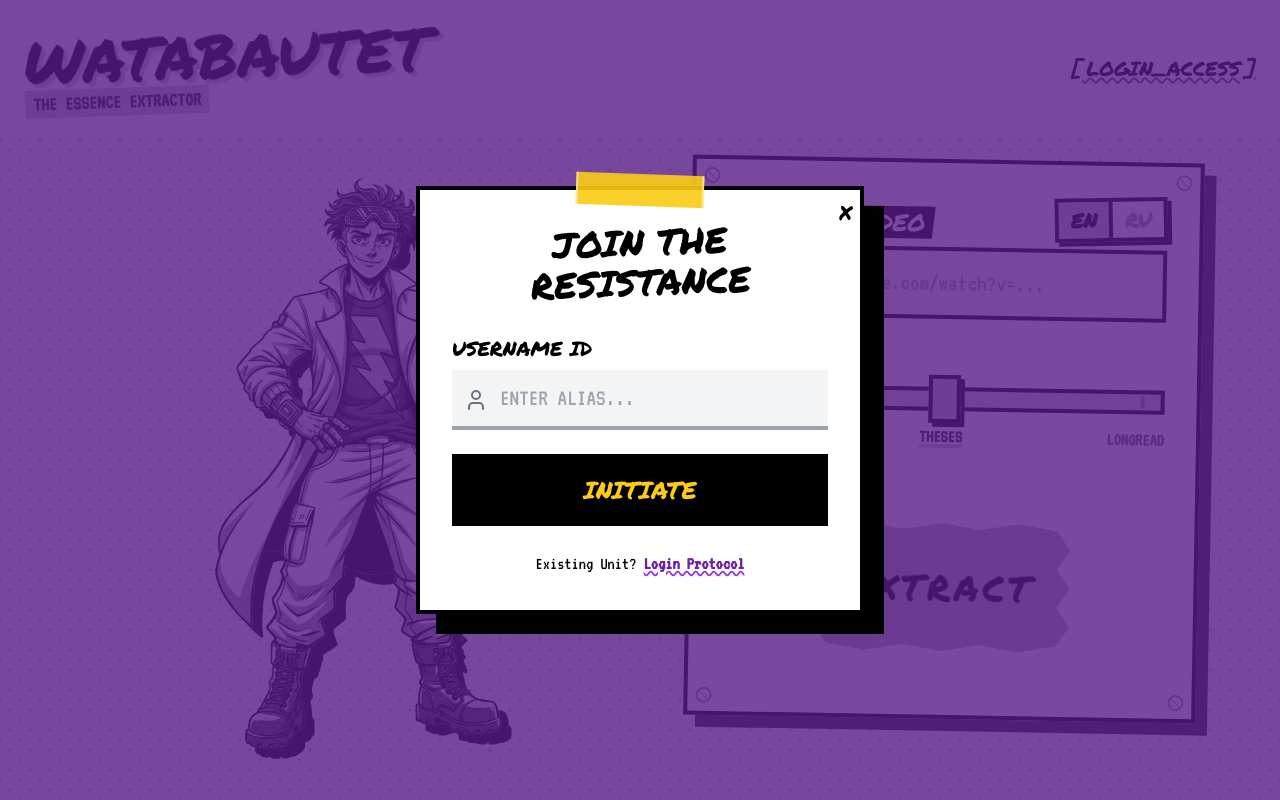
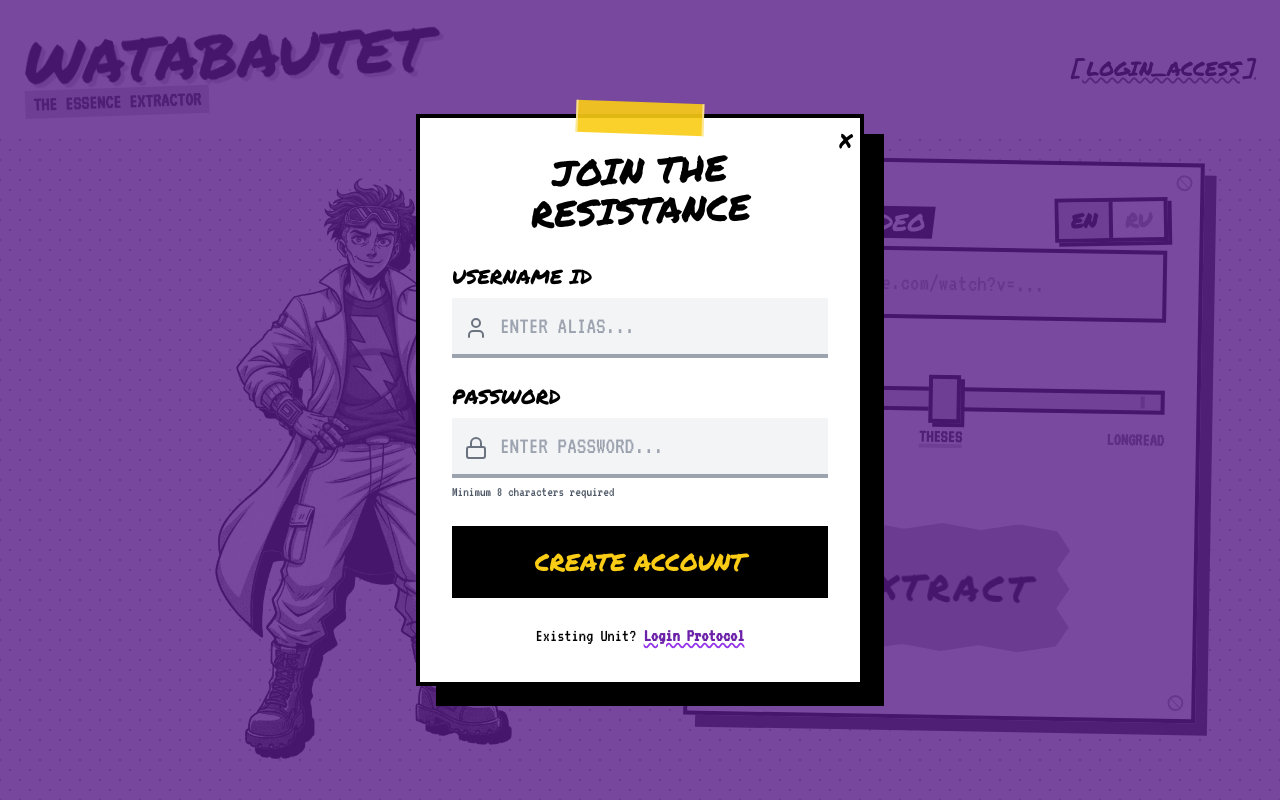
Before and after one commit to Mas5ive/Watabautet, a React (Vite) app in the folder frontend/: page / in a window 1280 px wide. Both pictures are taken after a click on the button "EXTRACT". Built offline with nearby package versions, Linux system fonts and the light colour scheme; grey boxes are pictures that could not be loaded.

Commit message:
feat(frontend): add registration

```diff
--- a/frontend/src/components/AuthModal.tsx
+++ b/frontend/src/components/AuthModal.tsx
@@ -1,7 +1,8 @@
 import React, { useState } from 'react';
 import { User } from '../types';
-import { mockLogin, mockRegister } from '../services/mockBackend';
-import { AlertTriangle, User as UserIcon } from 'lucide-react';
+import { mockLogin } from '../services/mockBackend';
+import { registerUser } from '../services/api';
+import { AlertTriangle, User as UserIcon, Lock } from 'lucide-react';
 
 interface AuthModalProps {
   initialMode: 'login' | 'register';
@@ -12,6 +13,7 @@ interface AuthModalProps {
 export const AuthModal: React.FC<AuthModalProps> = ({ initialMode, onSuccess, onClose }) => {
   const [mode, setMode] = useState(initialMode);
   const [username, setUsername] = useState('');
+  const [password, setPassword] = useState('');
   const [error, setError] = useState<string | null>(null);
   const [isLoading, setIsLoading] = useState(false);
 
@@ -25,7 +27,7 @@ export const AuthModal: React.FC<AuthModalProps> = ({ initialMode, onSuccess, on
       if (mode === 'login') {
         user = await mockLogin(username);
       } else {
-        user = await mockRegister(username);
+        user = await registerUser(username, password);
       }
       onSuccess(user);
     } catch (err: any) {
@@ -69,23 +71,44 @@ export const AuthModal: React.FC<AuthModalProps> = ({ initialMode, onSuccess, on
             </div>
           </div>
 
+          {mode === 'register' && (
+            <div className="relative group">
+              <label className="block font-marker mb-2 text-xl">PASSWORD</label>
+              <div className="relative">
+                <Lock className="absolute left-3 top-1/2 transform -translate-y-1/2 text-gray-500 group-focus-within:text-black" />
+                <input
+                  type="password"
+                  value={password}
+                  onChange={(e) => setPassword(e.target.value)}
+                  className="w-full bg-gray-100 border-b-4 border-gray-400 focus:border-black outline-none py-3 pl-12 pr-4 font-terminal text-2xl transition-colors"
+                  placeholder="ENTER PASSWORD..."
+                  minLength={8}
+                  required
+                />
+              </div>
+              <p className="text-sm text-gray-600 mt-1 font-terminal">
+                Minimum 8 characters required
+              </p>
+            </div>
+          )}
+
           <button
             type="submit"
             disabled={isLoading}
             className="w-full bg-black text-yellow-400 font-marker text-2xl py-4 hover:bg-yellow-400 hover:text-black transition-colors border-4 border-transparent hover:border-black"
           >
-            {isLoading ? 'ACCESSING...' : (mode === 'login' ? 'ENTER SYSTEM' : 'INITIATE')}
+            {isLoading ? 'ACCESSING...' : (mode === 'login' ? 'ENTER SYSTEM' : 'CREATE ACCOUNT')}
           </button>
         </form>
 
         <div className="mt-6 text-center font-terminal text-lg">
           {mode === 'login' ? (
             <>
-              New Unit? <button onClick={() => setMode('register')} className="underline decoration-wavy decoration-purple-600 text-purple-800 font-bold">Register Protocol</button>
+              New Unit? <button onClick={() => { setMode('register'); setPassword(''); }} className="underline decoration-wavy decoration-purple-600 text-purple-800 font-bold">Register Protocol</button>
             </>
           ) : (
             <>
-              Existing Unit? <button onClick={() => setMode('login')} className="underline decoration-wavy decoration-purple-600 text-purple-800 font-bold">Login Protocol</button>
+              Existing Unit? <button onClick={() => { setMode('login'); setPassword(''); }} className="underline decoration-wavy decoration-purple-600 text-purple-800 font-bold">Login Protocol</button>
             </>
           )}
         </div>
--- /dev/null
+++ b/frontend/src/services/api.ts
@@ -0,0 +1,42 @@
+import { User } from '../types';
+
+// API base URL - will be proxied through Vite during development
+// Backend API is mounted at /api/v1
+const API_BASE_URL = '/api/v1';
+
+interface RegisterResponse {
+  id: string;
+  name: string;
+}
+
+interface ApiError {
+  detail: string;
+}
+
+const handleResponse = async <T>(response: Response): Promise<T> => {
+  if (!response.ok) {
+    const errorData: ApiError = await response.json().catch(() => ({ detail: 'Unknown error occurred' }));
+    throw new Error(errorData.detail || `HTTP ${response.status}: ${response.statusText}`);
+  }
+  return response.json();
+};
+
+export const registerUser = async (name: string, password: string): Promise<User> => {
+  const response = await fetch(`${API_BASE_URL}/users/signup`, {
+    method: 'POST',
+    headers: {
+      'Content-Type': 'application/json',
+    },
+    body: JSON.stringify({
+      name,
+      password,
+    }),
+  });
+
+  const userData: RegisterResponse = await handleResponse<RegisterResponse>(response);
+
+  return {
+    username: userData.name,
+    id: userData.id,
+  };
+};
--- a/frontend/src/types.ts
+++ b/frontend/src/types.ts
@@ -8,6 +8,7 @@ export type Language = 'EN' | 'RU';
 
 export interface User {
   username: string;
+  id?: string;
 }
 
 export interface SummaryResult {
```
